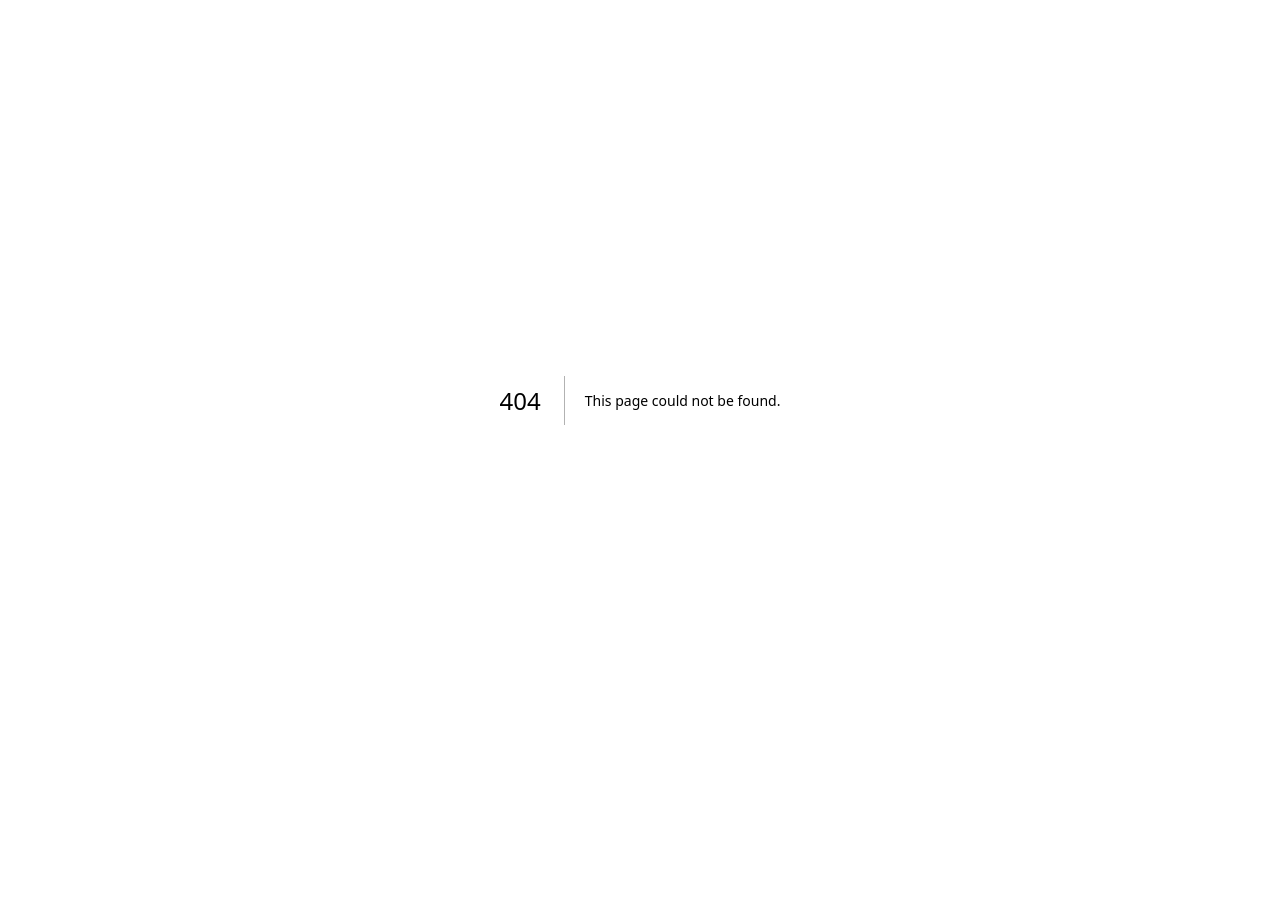
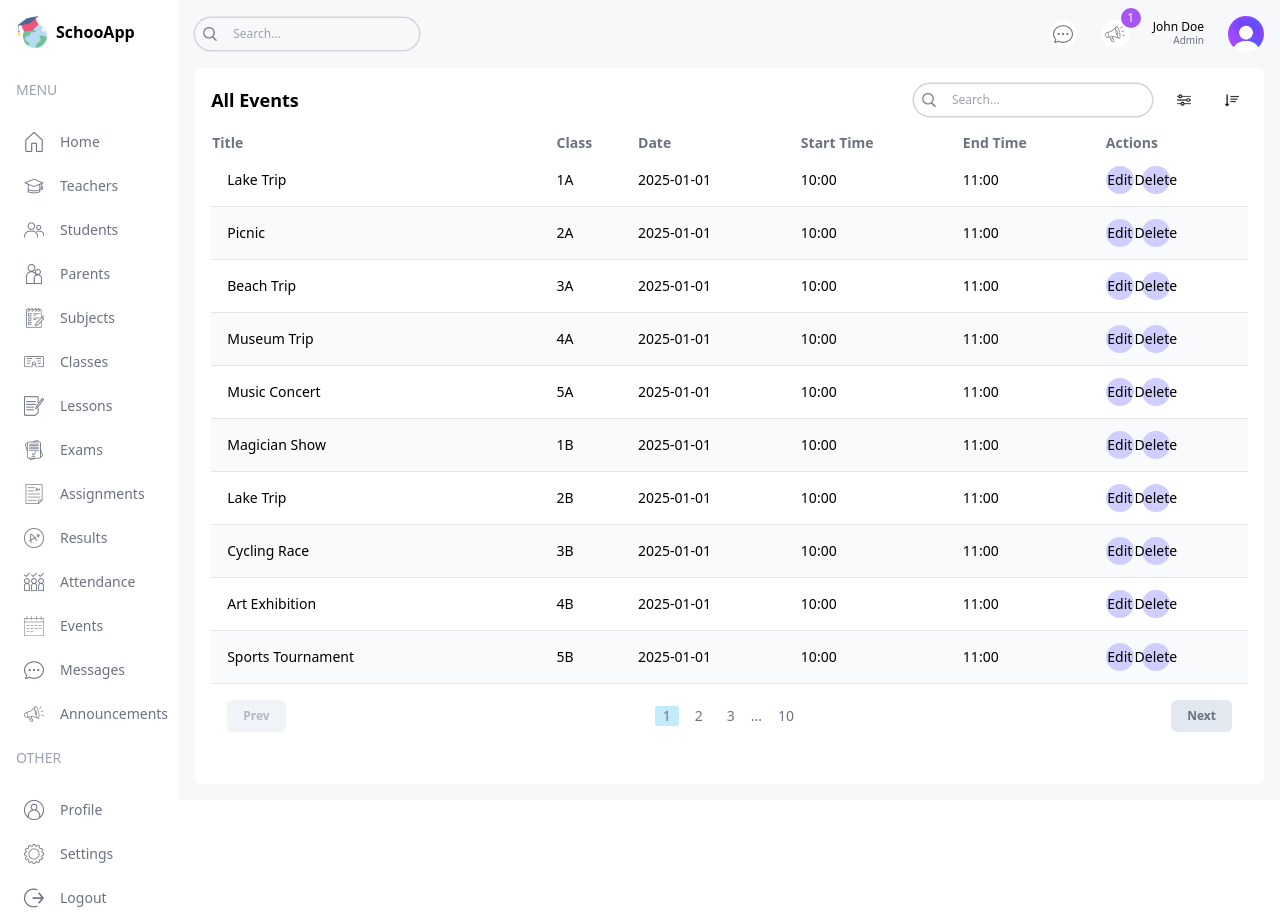
Before and after one commit to Lekkyjay/school-app, a Next.js app: page /list/events in a window 1280 px wide. Before the commit this address had no page. Before the commit the page ends 800 px from the top, so only its background shows below. Built offline with nearby package versions, Linux system fonts and the light colour scheme.

Commit message:
Added events page

```diff
--- /dev/null
+++ b/src/app/(dashboard)/list/events/page.tsx
@@ -0,0 +1,98 @@
+// import FormModal from "@/components/FormModal";
+import Pagination from "@/components/Pagination";
+import Table from "@/components/Table";
+import TableSearch from "@/components/TableSearch";
+import { eventsData, role } from "@/lib/data";
+import Image from "next/image";
+
+type Event = {
+  id: number;
+  title: string;
+  class: string;
+  date: string;
+  startTime: string;
+  endTime: string;
+};
+
+const columns = [
+  {
+    header: "Title",
+    accessor: "title",
+  },
+  {
+    header: "Class",
+    accessor: "class",
+  },
+  {
+    header: "Date",
+    accessor: "date",
+    className: "hidden md:table-cell",
+  },
+  {
+    header: "Start Time",
+    accessor: "startTime",
+    className: "hidden md:table-cell",
+  },
+  {
+    header: "End Time",
+    accessor: "endTime",
+    className: "hidden md:table-cell",
+  },
+  {
+    header: "Actions",
+    accessor: "action",
+  },
+]
+
+export default function Events() {
+  const renderRow = (item: Event) => (
+    <tr key={item.id} className="border-b border-gray-200 even:bg-slate-50 text-sm hover:bg-lamaPurpleLight">
+      <td className="flex items-center gap-4 p-4">{item.title}</td>
+      <td>{item.class}</td>
+      <td className="hidden md:table-cell">{item.date}</td>
+      <td className="hidden md:table-cell">{item.startTime}</td>
+      <td className="hidden md:table-cell">{item.endTime}</td>
+      <td>
+        <div className="flex items-center gap-2">
+          {role === "admin" && (
+            <>
+              <button className="w-7 h-7 flex items-center justify-center rounded-full bg-lekkyPurple">
+                Edit
+              </button>
+              <button className="w-7 h-7 flex items-center justify-center rounded-full bg-lekkyPurple">
+                Delete
+              </button>
+              {/* <FormModal table="event" type="update" data={item} />
+              <FormModal table="event" type="delete" id={item.id} /> */}
+            </>
+          )}
+        </div>
+      </td>
+    </tr>
+  )
+
+  return (
+    <div className="bg-white p-4 rounded-md flex-1 m-4 mt-0">
+      {/* TOP */}
+      <div className="flex items-center justify-between">
+        <h1 className="hidden md:block text-lg font-semibold">All Events</h1>
+        <div className="flex flex-col md:flex-row items-center gap-4 w-full md:w-auto">
+          <TableSearch />
+          <div className="flex items-center gap-4 self-end">
+            <button className="w-8 h-8 flex items-center justify-center rounded-full bg-lamaYellow">
+              <Image src="/filter.png" alt="" width={14} height={14} />
+            </button>
+            <button className="w-8 h-8 flex items-center justify-center rounded-full bg-lamaYellow">
+              <Image src="/sort.png" alt="" width={14} height={14} />
+            </button>
+            {/* {role === "admin" && <FormModal table="event" type="create" />} */}
+          </div>
+        </div>
+      </div>
+      {/* LIST */}
+      <Table columns={columns} renderRow={renderRow} data={eventsData} />
+      {/* PAGINATION */}
+      <Pagination />
+    </div>
+  )
+}
```
